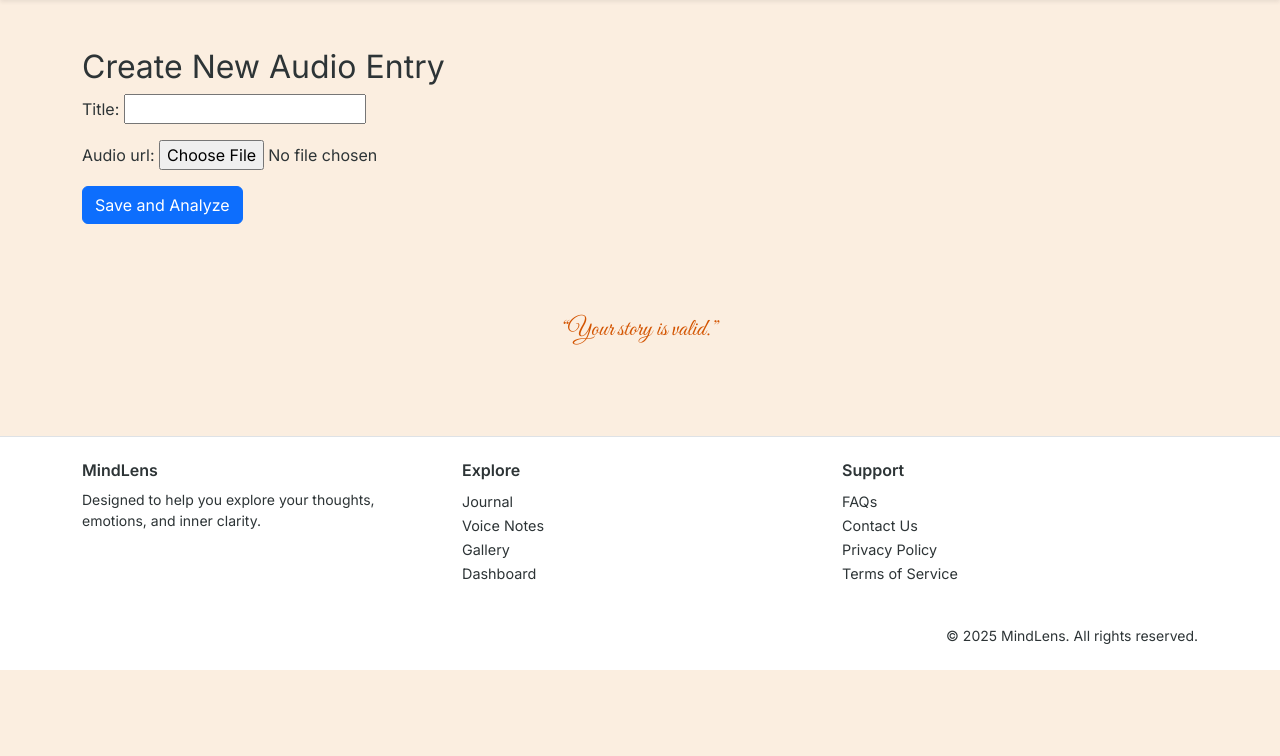
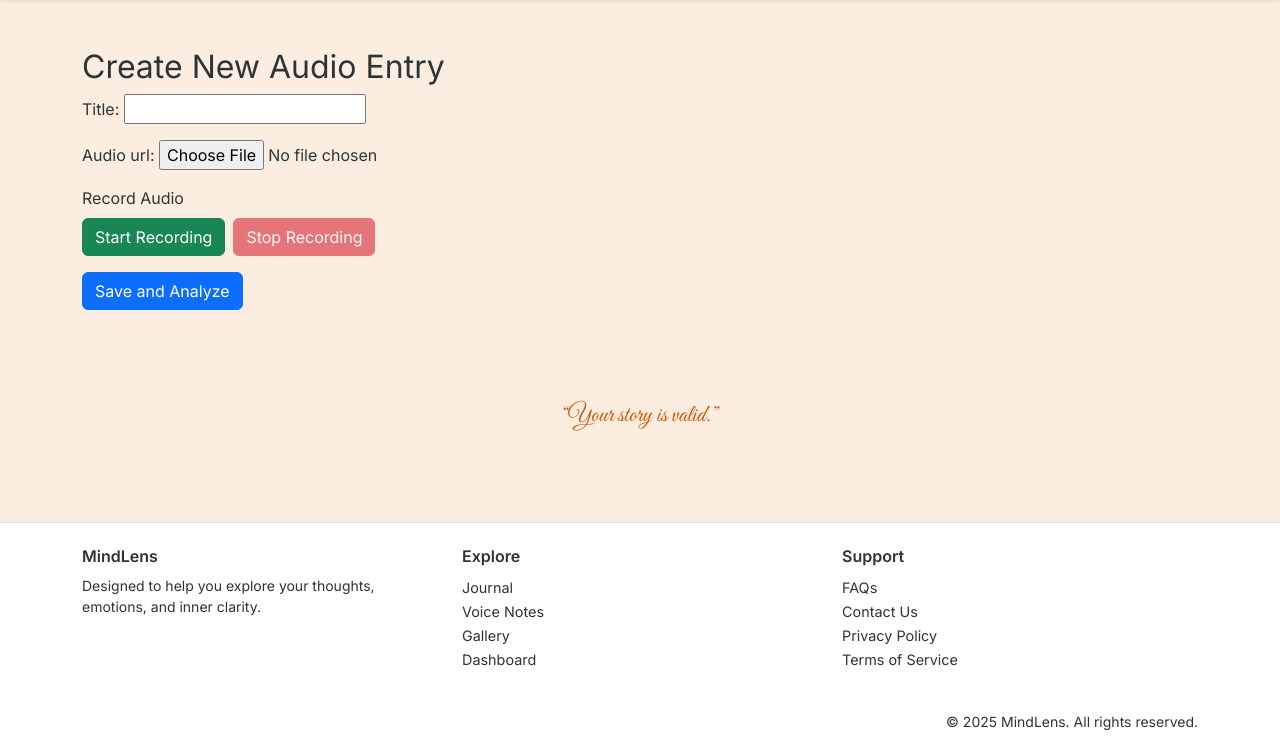
Before and after one commit to SheCodes-esprit/MindLens, a Django app: page /journalist/audio/create/ in a window 1280 px wide. Shown: the part 72-828 px from the top of the page. Before the commit the page ends 742 px from the top, so only its background shows below. Run offline with Django 4.2, Linux system fonts and the light colour scheme; the visitor is signed in with stand-in values (Sample User, id 1).

Commit message:
feat: Add audio recording functionality and delete option for audio entries

```diff
--- a/audio/forms.py
+++ b/audio/forms.py
@@ -2,6 +2,8 @@ from django import forms
 from .models import AudioEntry
 
 class AudioEntryForm(forms.ModelForm):
+    recorded_audio = forms.CharField(widget=forms.HiddenInput(), required=False)  # For base64 encoded audio
+
     class Meta:
         model = AudioEntry
-        fields = ['title', 'audio_url']  # User will be set in view
+        fields = ['title', 'audio_url', 'recorded_audio']
--- a/audio/urls.py
+++ b/audio/urls.py
@@ -1,8 +1,9 @@
 from django.urls import path
-from .views import audio_list, audio_create, audio_detail
+from .views import audio_list, audio_create, audio_detail, audio_delete
 
 urlpatterns = [
     path('audio/', audio_list, name='audio_list'),
     path('audio/create/', audio_create, name='audio_create'),
     path('audio/<int:pk>/', audio_detail, name='audio_detail'),
+    path('audio/<int:pk>/delete/', audio_delete, name='audio_delete'),
 ]
--- a/audio/views.py
+++ b/audio/views.py
@@ -1,18 +1,17 @@
 from django.shortcuts import render, redirect, get_object_or_404
 from django.contrib.auth.decorators import login_required
+from django.core.files.base import ContentFile
 from .models import AudioEntry, AudioEmotionAnalysis
 from .forms import AudioEntryForm
-from users.models import User  # Ensure User is imported if needed
+from users.models import User
+import base64
+import os
+from django.utils import timezone  # Import timezone
 
-# Placeholder for AI integration (e.g., transcription and emotion analysis)
 def perform_ai_analysis(audio_entry):
-    # TODO: Integrate with external APIs like OpenAI Whisper, AssemblyAI, etc.
-    # For now, mock some data
-    # Example: Transcribe audio (placeholder)
     audio_entry.ai_transcript = "Mock transcription: Today I felt stressed about work."
     audio_entry.save()
 
-    # Mock emotion analysis
     AudioEmotionAnalysis.objects.create(
         audio_entry=audio_entry,
         detected_emotion='stress',
@@ -29,9 +28,10 @@ def perform_ai_analysis(audio_entry):
 @login_required
 def audio_list(request):
     if request.user.role != User.JOURNALIST:
-        return redirect('dashboard')  # Redirect admins or others
+        return redirect('dashboard')
     entries = AudioEntry.objects.filter(user=request.user).order_by('-created_at')
     return render(request, 'frontoffice/pages/audio/audio_list.html', {'entries': entries})
+
 
 @login_required
 def audio_create(request):
@@ -42,8 +42,19 @@ def audio_create(request):
         if form.is_valid():
             audio_entry = form.save(commit=False)
             audio_entry.user = request.user
+            audio_entry.created_at = timezone.now()  # Set created_at manually
+
+            # Handle recorded audio if present
+            recorded_audio = form.cleaned_data.get('recorded_audio')
+            if recorded_audio:
+                # Decode base64 audio
+                format, audio_str = recorded_audio.split(';base64,')
+                ext = format.split('/')[-1]  # e.g., 'webm'
+                audio_data = base64.b64decode(audio_str)
+                file_name = f"recording_{audio_entry.user.username}_{audio_entry.created_at.strftime('%Y%m%d%H%M%S')}.{ext}"
+                audio_entry.audio_url.save(file_name, ContentFile(audio_data))
+
             audio_entry.save()
-            # Perform AI analysis (transcription, emotion detection, summary)
             perform_ai_analysis(audio_entry)
             return redirect('audio_list')
     else:
@@ -56,5 +67,14 @@ def audio_detail(request, pk):
         return redirect('dashboard')
     entry = get_object_or_404(AudioEntry, pk=pk, user=request.user)
     analyses = entry.emotion_analyses.all()
-    # TODO: Generate graph for emotion evolution (use Chart.js or similar in template)
     return render(request, 'frontoffice/pages/audio/audio_detail.html', {'entry': entry, 'analyses': analyses})
+
+@login_required
+def audio_delete(request, pk):
+    if request.user.role != User.JOURNALIST:
+        return redirect('dashboard')
+    entry = get_object_or_404(AudioEntry, pk=pk, user=request.user)
+    if request.method == 'POST':
+        entry.delete()
+        return redirect('audio_list')
+    return redirect('audio_detail', pk=pk)
--- a/templates/frontoffice/pages/audio/audio_create.html
+++ b/templates/frontoffice/pages/audio/audio_create.html
@@ -1,13 +1,77 @@
-<!-- Create templates/frontoffice/pages/audio_create.html (new file) -->
 {% extends 'frontoffice/layouts/base.html' %}
 {% block content %}
 <div class="container py-5">
     <h2>Create New Audio Entry</h2>
-    <form method="POST" enctype="multipart/form-data">
+    <form method="POST" enctype="multipart/form-data" id="audioForm">
         {% csrf_token %}
         {{ form.as_p }}
+        <div class="mb-3">
+            <label class="form-label">Record Audio</label>
+            <div class="d-flex gap-2">
+                <button type="button" id="startRecording" class="btn btn-success">Start Recording</button>
+                <button type="button" id="stopRecording" class="btn btn-danger" disabled>Stop Recording</button>
+            </div>
+            <div id="recordingStatus" class="mt-2"></div>
+            <audio id="audioPlayback" controls class="mt-2 d-none"></audio>
+        </div>
         <button type="submit" class="btn btn-primary">Save and Analyze</button>
     </form>
-    <!-- TODO: Add client-side audio recording if desired (using MediaRecorder API) -->
 </div>
+{% block extra_js %}
+<script>
+document.addEventListener('DOMContentLoaded', () => {
+    const startButton = document.getElementById('startRecording');
+    const stopButton = document.getElementById('stopRecording');
+    const recordingStatus = document.getElementById('recordingStatus');
+    const audioPlayback = document.getElementById('audioPlayback');
+    const recordedAudioInput = document.querySelector('input[name="recorded_audio"]');
+    let mediaRecorder;
+    let audioChunks = [];
+
+    startButton.addEventListener('click', async () => {
+        try {
+            const stream = await navigator.mediaDevices.getUserMedia({ audio: true });
+            mediaRecorder = new MediaRecorder(stream);
+            audioChunks = [];
+
+            mediaRecorder.ondataavailable = (event) => {
+                audioChunks.push(event.data);
+            };
+
+            mediaRecorder.onstop = () => {
+                const audioBlob = new Blob(audioChunks, { type: 'audio/webm' });
+                const audioUrl = URL.createObjectURL(audioBlob);
+                audioPlayback.src = audioUrl;
+                audioPlayback.classList.remove('d-none');
+
+                // Convert to base64 for form submission
+                const reader = new FileReader();
+                reader.readAsDataURL(audioBlob);
+                reader.onloadend = () => {
+                    recordedAudioInput.value = reader.result;
+                };
+
+                stream.getTracks().forEach(track => track.stop());
+            };
+
+            mediaRecorder.start();
+            startButton.disabled = true;
+            stopButton.disabled = false;
+            recordingStatus.textContent = 'Recording...';
+        } catch (err) {
+            recordingStatus.textContent = 'Error accessing microphone: ' + err.message;
+        }
+    });
+
+    stopButton.addEventListener('click', () => {
+        if (mediaRecorder && mediaRecorder.state === 'recording') {
+            mediaRecorder.stop();
+            startButton.disabled = false;
+            stopButton.disabled = true;
+            recordingStatus.textContent = 'Recording stopped.';
+        }
+    });
+});
+</script>
 {% endblock %}
+{% endblock %}
```
Also changed, not shown: templates/frontoffice/pages/audio/audio_list.html (+9 -3 lines).
